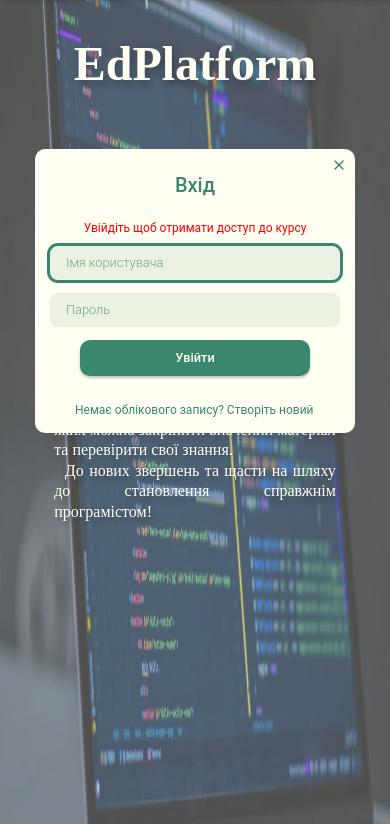
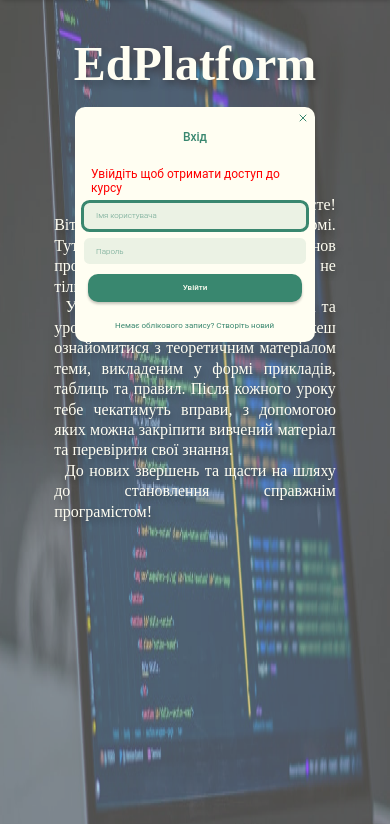
Before and after one commit to Kostyshyn-Max/EducationPlatform, a Django app: page /?l=&next=/lessons/1/ in a window 390 px wide. Shown: the part 20-844 px from the top of the page. Run offline with Django 3.2, Linux system fonts and the light colour scheme.

Commit message:
Chagne login and register forms responsibility for mobile

```diff
--- a/course/static/course/css/forms.css
+++ b/course/static/course/css/forms.css
@@ -206,3 +206,81 @@
     font-size: 12px;
     margin: 0;
 }
+
+@media screen and (max-width: 900px), screen and (max-height: 600px) {
+    /* Форма логіну для екранів менших за 900пх */
+    .login-form{
+        top: 15vh;
+        width: 15rem;
+    }
+    /* Тайтл логін форми для екранів менших за 900пх */
+    .login-form-title-text{
+        height: 3.75rem;
+        font-size: 0.75rem;
+        line-height: 1rem;
+    }
+    /* Хрестик іконки логіну для екранів менших за 900пх */
+    .form-close-icon{
+        width: 0.75rem;
+        height: 0.75rem;
+        right: 0.35rem;
+        top: 0.35rem;
+    }
+    /* Нижній текст логін форми */
+    .login-form-footer-text{
+        width: 10rem;
+        left: calc(50% - 14.8rem/2);
+        top: 85.71%;
+        bottom: 6.25%;
+        font-size: 0.5rem;
+        line-height: 200.06%;
+        margin: 0.5rem 0;
+    }
+    /* Поле вводу форми */
+    .form-input-field{
+        width: 13rem;
+        padding-left: 0.75rem;
+        height: 1.5rem;
+        font-size: 0.5rem;
+        line-height: 106.19%;
+        left: calc(50% - 16.75rem/2);
+        border-radius: 0.35rem;
+        margin: 0.5rem 0 0.1rem;
+    }
+    /* Кнопка продовжити */
+    .continue-button{
+        width: 13.375rem;
+        height: 1.75rem;
+        left: 2rem;
+        margin:  0.5rem 0;
+        font-size: 0.5rem;
+        color: #FFFEF2;
+        line-height: 0.75rem;
+    }
+    /* Форма реєстрації */
+    .register-form{
+        width: 15rem;
+        top: 15vh;
+    }
+
+    .register-form-title-text{
+        height: 3.75rem;
+        font-size: 0.75rem;
+        line-height: 1rem;
+    }
+
+    .register-form-footer-text{
+        display: flex;
+        flex-direction: column;
+        align-items: center;
+    }
+    .register-form-footer-text{
+        width: 7rem;
+        left: calc(50% - 9.5rem/2);
+        top: 89.68%;
+        bottom: 4.52%;
+        font-size: 0.5rem;
+        line-height: 200.06%;
+        margin: 0.5rem 0;
+    }
+}
```
Also changed, not shown: course/static/course/css/main-page-mobile.css (deleted).
